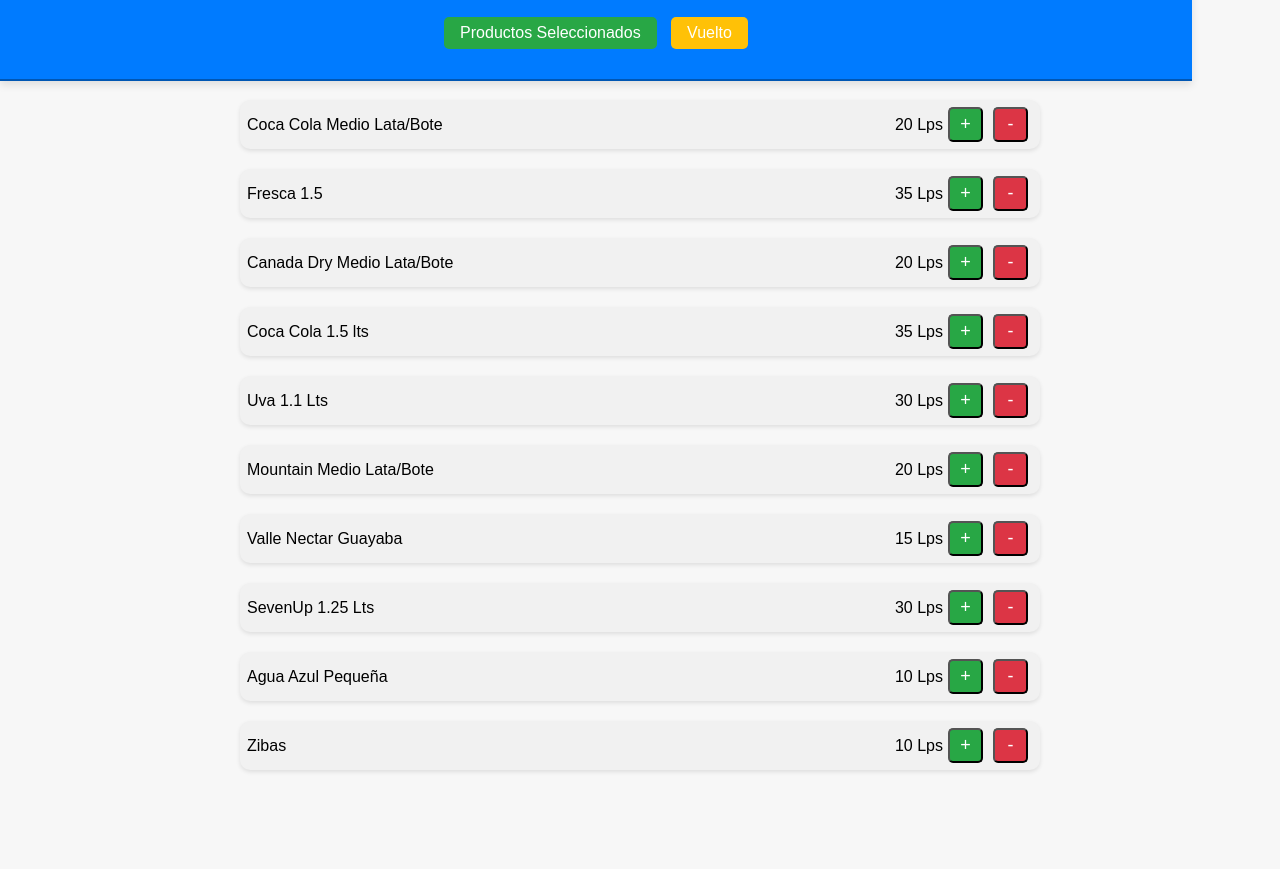
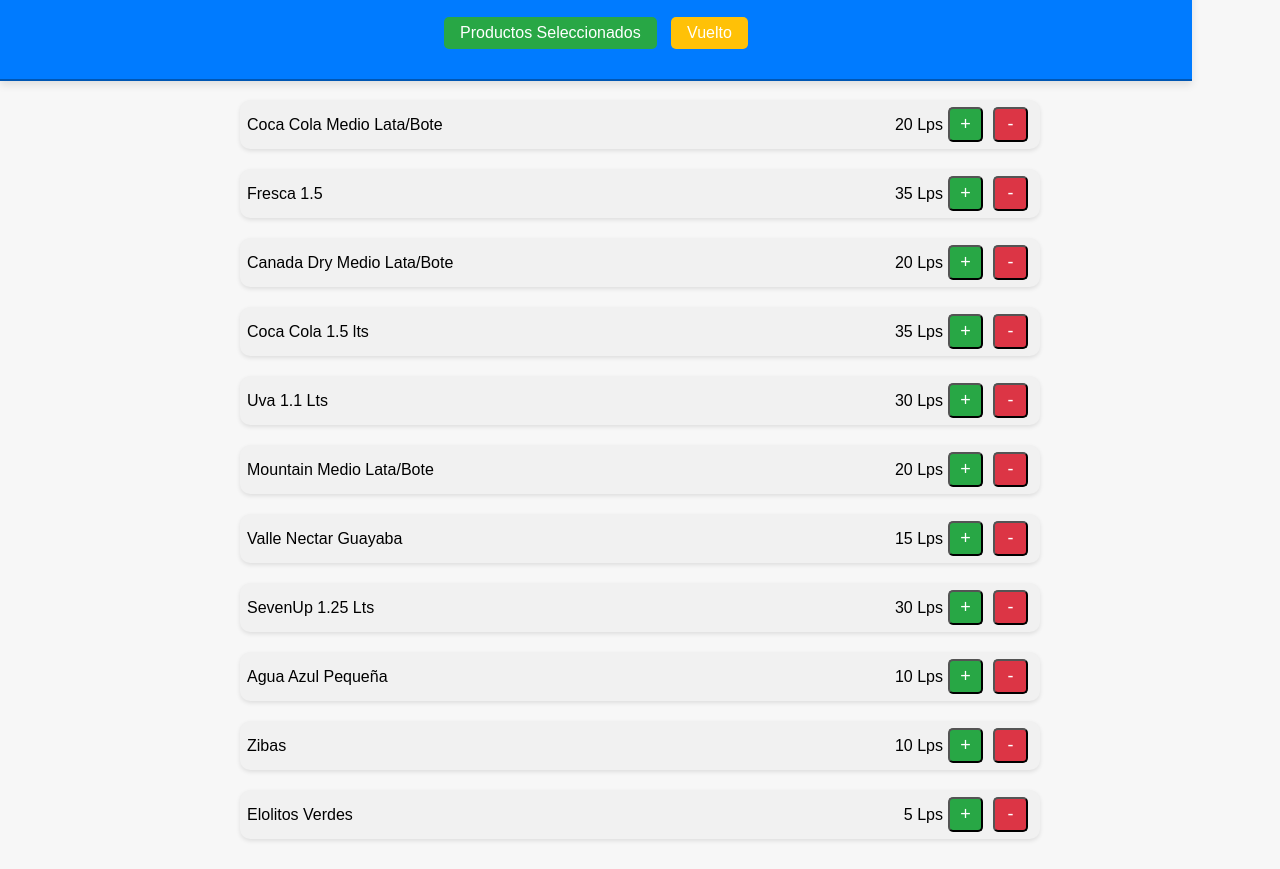
Before and after one commit to PulperiaLaMision/Mision, a plain HTML site: page index.html in a window 1280 px wide. Shown: the part 90-959 px from the top of the page. Before the commit the page ends 890 px from the top, so only its background shows below. Drawn offline with nearby package versions, Linux system fonts and the light colour scheme.

Commit message:
Actualizar index.html

```diff
--- a/index.html
+++ b/index.html
@@ -424,6 +424,17 @@
             </div>
         </div>
 
+   <div class="products-list">
+            <div class="product-info">
+                <p>Elolitos Verdes</p>
+                <p class="price">5 Lps</p>
+            </div>
+            <div class="button-group">
+                <button class="button green-button" onclick="addProduct('Elotitos Verdes', 5)">+</button>
+                <button class="button red-button" onclick="removeProduct('Elotitos Verdes', 5)">-</button>
+            </div>
+        </div>
+
         <!-- Continúan los demás productos de la misma forma -->
 
         <!-- Productos seleccionados -->
```
